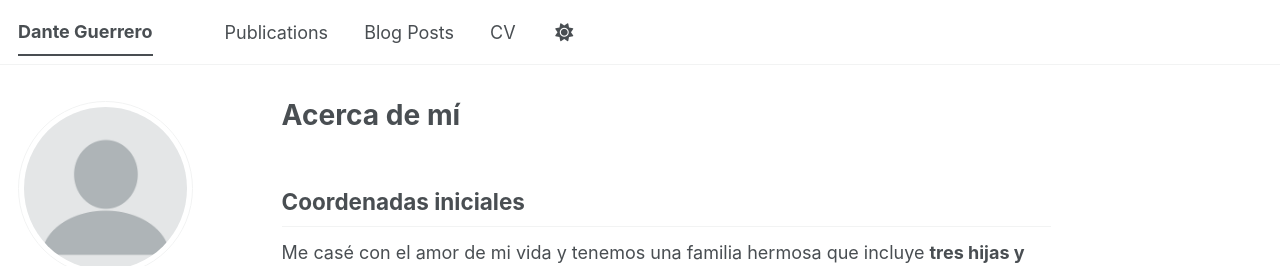
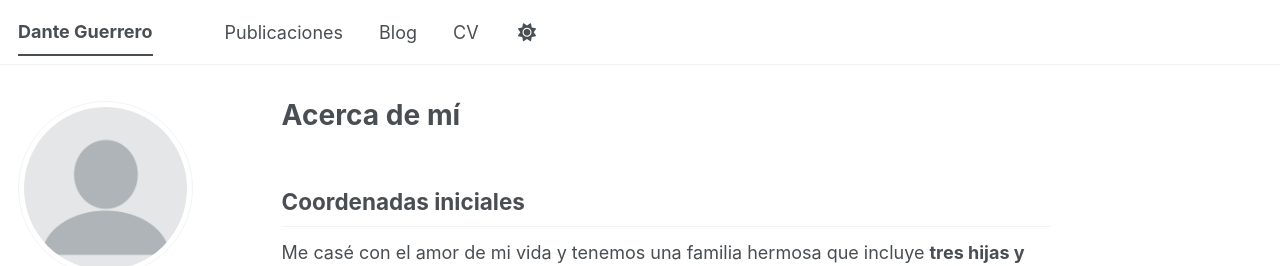
Before and after one commit to Dante-Guerrero/Dante-Guerrero.github.io, a Jekyll site: the page built from _pages/about.md, in a window 1280 px wide. Shown: the top 266 px of the page. Built offline with Jekyll 4.4.1, drawn with Linux system fonts in a browser that asks for light colours; some web fonts are replaced; a script bundle is joined from its source files by our own code; library files that are not in the unit come from our copies.

Commit message:
cambié los títulos de la barra de navegación a español

```diff
--- a/_data/navigation.yml
+++ b/_data/navigation.yml
@@ -8,7 +8,7 @@
 #      Markdown formatted page while the second is generated using JSON.
 
 main:
-  - title: "Publications"
+  - title: "Publicaciones"
     url: /publications/
 
   # - title: "Talks"
@@ -20,7 +20,7 @@ main:
   # - title: "Portfolio"
   #   url: /portfolio/
 
-  - title: "Blog Posts"
+  - title: "Blog"
     url: /year-archive/
 
   - title: "CV"
```
